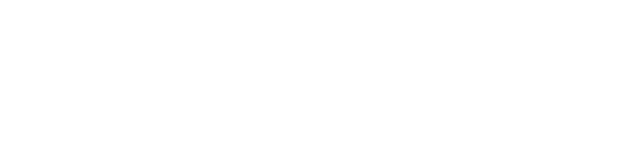
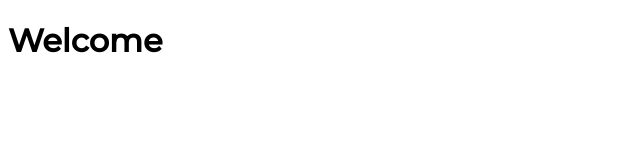
Before and after one commit to opman129/Resp-Portfolio, a plain HTML site: page index.html in a window 1280 px wide. Shown: the whole page, without its empty margins (0-640 px from the left). Drawn offline with nearby package versions, Linux system fonts and the light colour scheme; files that its build step writes are made by us from their sources; some icons are missing.

Commit message:
css files

```diff
--- a/assests/css/styles.scss
+++ b/assests/css/styles.scss
@@ -0,0 +1,41 @@
+@import url('https://fonts.googleapis.com/css2?family=Montserrat:wght@200;400;500&display=swap');
+
+/* Variable Css */
+:root {
+    --header-height: 3rem;
+
+    /* Colors */
+    /* favorie color */
+    --hue-color: 250;
+
+    /* HSL Color */
+    --first-color: hsl(var(--hue-color), 69%, 61%);
+    --first-color-second: hsl(var(--hue-color), 69%, 61%);
+    --first-color-alt: hsl(var(--hue-color), 57%, 53%);
+    --first-color-lighter: hsl(var(--hue-color), 92%, 85%);
+    --title-color: hsl(var(--hue-color), 8%, 15%);
+    --text-color: hsl(var(--hue-color), 8%, 45%);
+    --text-color-light: hsl(var(--hue-color), 8%, 65%);
+    --input-color: hsl(var(--hue-color), 70%, 96%);
+    --body-color: hsl(var(--hue-color), 60%, 99%);
+    --container-color: #FFF;
+
+    /* ======== Fonts & Typography ======== */
+    --body-font: 'Montserrat', sans-serif;
+
+    /* .5rem = 8px, 1rem = 16px, 1.5rem = 24px 2rem = 32px*/
+    --big-font-size: 2rem;
+    --h1-font-size: 1.5rem;
+    --h2-font-size: 1.25rem;
+    --h3-font-size: 1.125rem;
+    --normal-font-size: .938rem:
+    --small-font-size: .813rem;
+    --smaller-font-size: .75rem;
+
+    /*====== Font weight =======*/
+    --font-medium: 500;
+    --font-semi-bold: 600;
+
+    /*====== Margins =======*/
+
+}
--- a/index.html
+++ b/index.html
@@ -16,7 +16,7 @@
 
     <!-- Header -->
     <header id="">
-
+        <h1>Welcome</h1>
     </header>
 
     <script src="/assests/js/main.js"></script>
```
Also changed, not shown: assests/css/styles.css (added), 1 other file.
